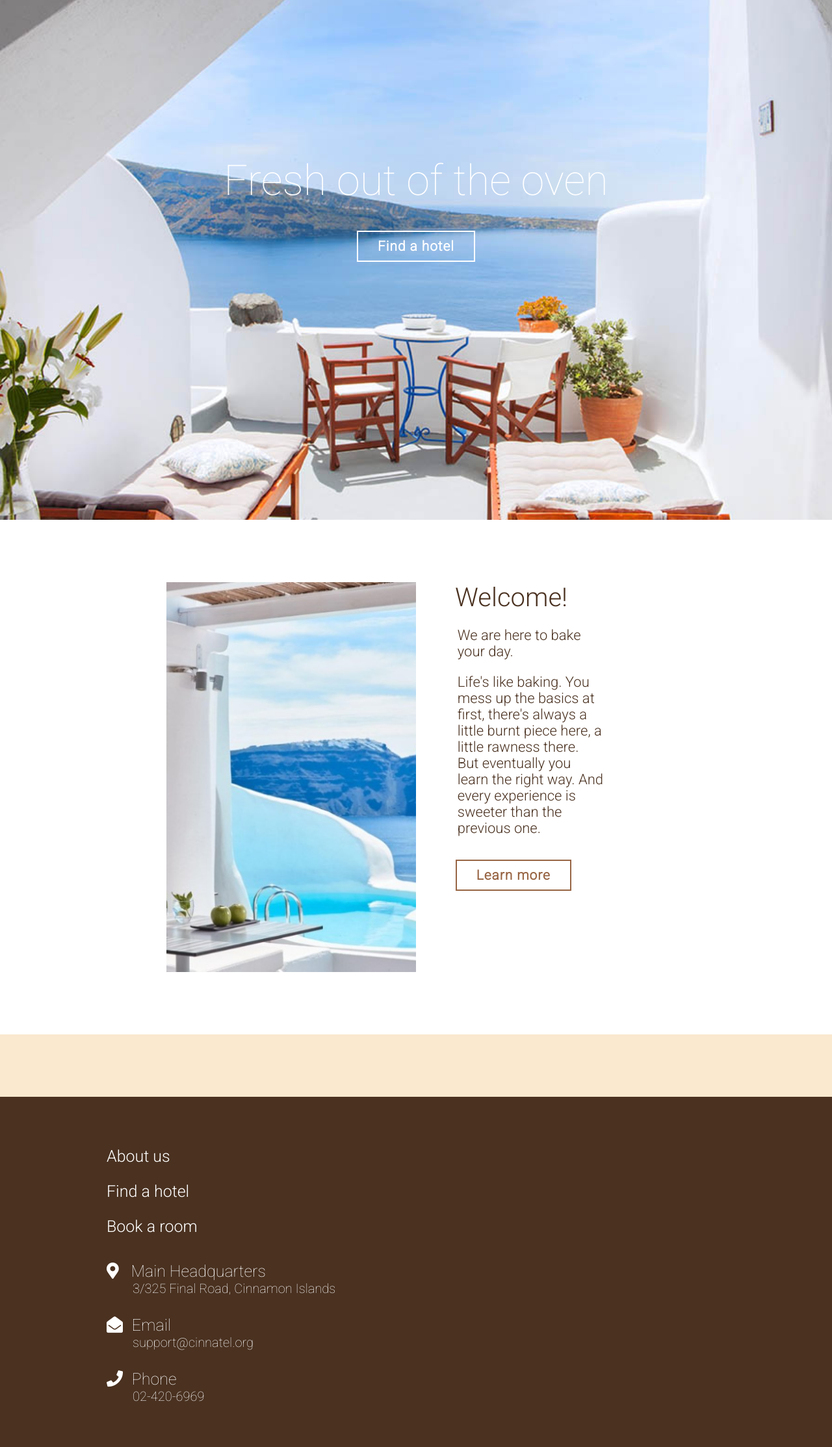
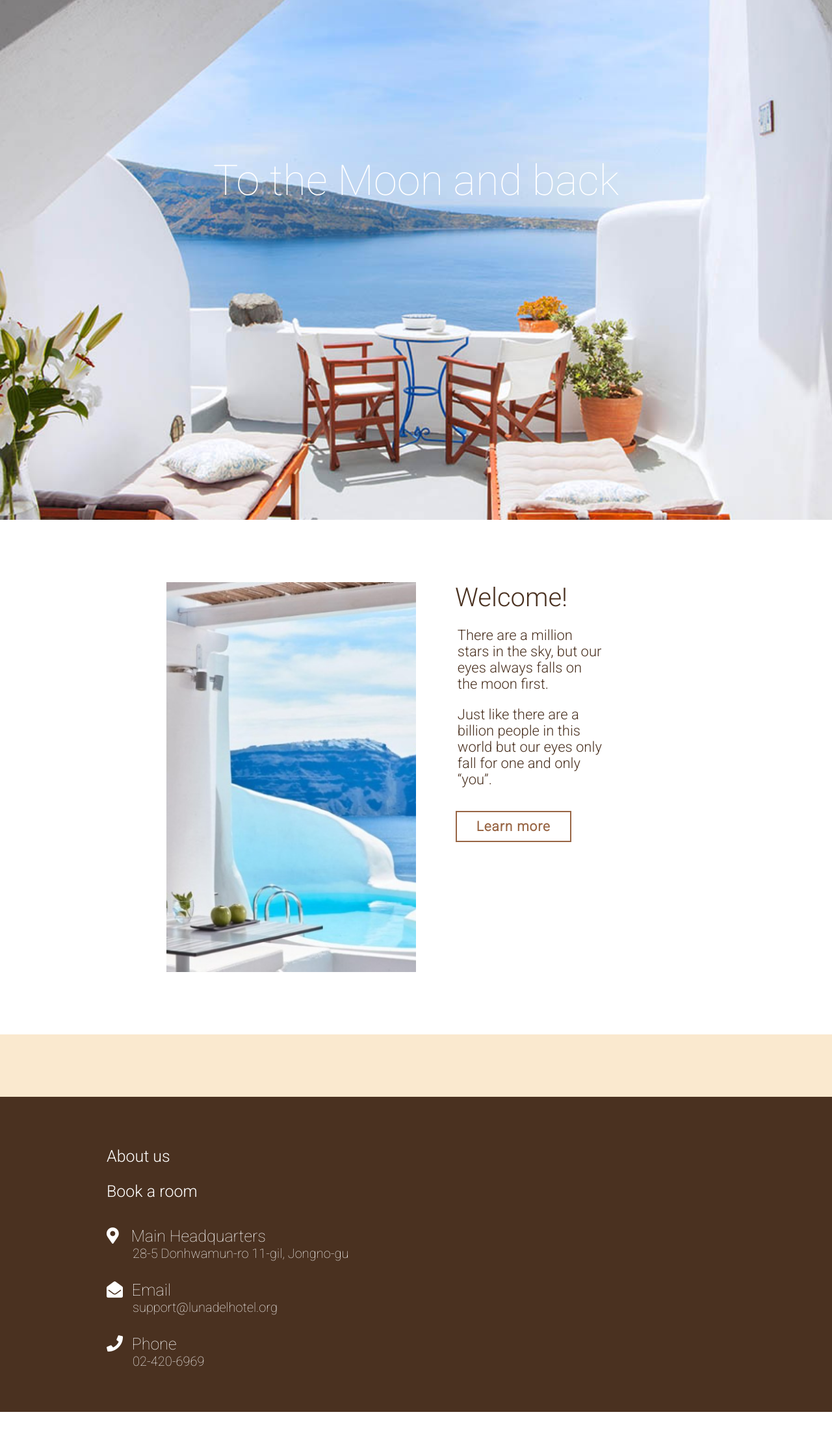
Before and after one commit to RinTanth/CSS326HotelDelLuna, a PHP site: page / in a window 1280 px wide. Shown: the part 80-2307 px from the top of the page at 65% size. After the commit the page ends 2253 px from the top, so only its background shows below. Run offline with PHP 8.4, Linux system fonts and the light colour scheme.

Commit message:
delete find hotel

```diff
--- a/Guest Side/index.html
+++ b/Guest Side/index.html
@@ -10,7 +10,7 @@
       <link href="https://fonts.googleapis.com/css2?family=Roboto:wght@100;300&display=swap" rel="stylesheet">
       <meta charset="utf-8">
       <meta name="viewport" content="width=device-width, initial-scale=1">
-      <title>CinnaTel | Home</title>
+      <title>HotelDelLuna | Home</title>
       <link rel="stylesheet" href="style.css">
   </head>
 
@@ -31,7 +31,7 @@
                 <div>
                   <ul>
                     <li><a href='index.html'>Home</a></li>
-                    <li><a href='hotels.html'>Find a hotel</a></li>
+                    <!-- <li><a href='hotels.html'>Find a hotel</a></li> -->
                     <li><a href='book_room.html'>Book a room</a></li>
                     <li><a href='about.html'>About us</a></li>
                   </ul>
@@ -43,9 +43,9 @@
 
     <!-- Home screen image and text -->
       <div class="background-splash" style="background-image: url(images/cover1.jpg)">
-        <h1>Fresh out of the oven</h1>
+        <h1>To the Moon and back</h1>
         <!--<a href="hotels.html" class=circle-button>Find a Hotel</a>-->
-        <a href="hotels.html" class="hover-button-alt" style="z-index: 1; top: 14em; font-size: 1.3rem;">Find a hotel</a>
+        <!-- <a href="hotels.html" class="hover-button-alt" style="z-index: 1; top: 14em; font-size: 1.3rem;">Find a hotel</a> -->
 
       </div>
     <!-- End of Home screen image and text container -->
@@ -60,12 +60,8 @@
 
         <div class="even-column">
           <h1>Welcome!</h1>
-          <p>We are here to bake your day.</p>
-          <p>Life's like baking. You mess up the basics at first,
-            there's always a little burnt piece here, a little rawness there.
-            But eventually you learn the right way. And every experience is sweeter than the previous
-            one.
-          </p>
+          <p>There are a million stars in the sky, but our eyes always falls on the moon first.</p>
+          <p>Just like there are a billion people in this world but our eyes only fall for one and only “you”.</p>
           <div style="margin-left: 3.8em; margin-top: 3em;">
             <a href="about.html" class=hover-button>Learn more</a>
           </div>
@@ -84,7 +80,7 @@
     <div class="container-bottom-footer">
       <div class="footer-section">
         <a href="about.html">About us</a>
-        <a href="hotels.html">Find a hotel</a>
+        <!-- <a href="hotels.html">Find a hotel</a> -->
         <a href="book_room.html">Book a room</a>
       </div>
 
@@ -92,13 +88,13 @@
         <div class="footer-information">
           <i style="font-size:25px;color:white;" class='fas fa-map-marker-alt'></i>
           <h1 style="margin-top: 17px; margin-left: 5px;">Main Headquarters</h1>
-          <h2>3/325 Final Road, Cinnamon Islands</h2>
+          <h2>28-5 Donhwamun-ro 11-gil, Jongno-gu</h2>
         </div>
 
         <div class="footer-information">
           <i style="font-size:25px;color:white;" class='fas fa-envelope-open'></i>
           <h1 style="margin-top: 17px">Email</h1>
-          <h2>support@cinnatel.org</h2>
+          <h2>support@lunadelhotel.org</h2>
         </div>
 
       </div>
```
Also changed, not shown: Guest Side/about.html (+7 -7 lines), Guest Side/book_room.html (+7 -7 lines), Guest Side/booking_confirmed.php (+5 -5 lines), Guest Side/booking_information.php (+5 -5 lines), Guest Side/guest_information.php (+5 -5 lines), Guest Side/rooms_available.php (+6 -6 lines).
